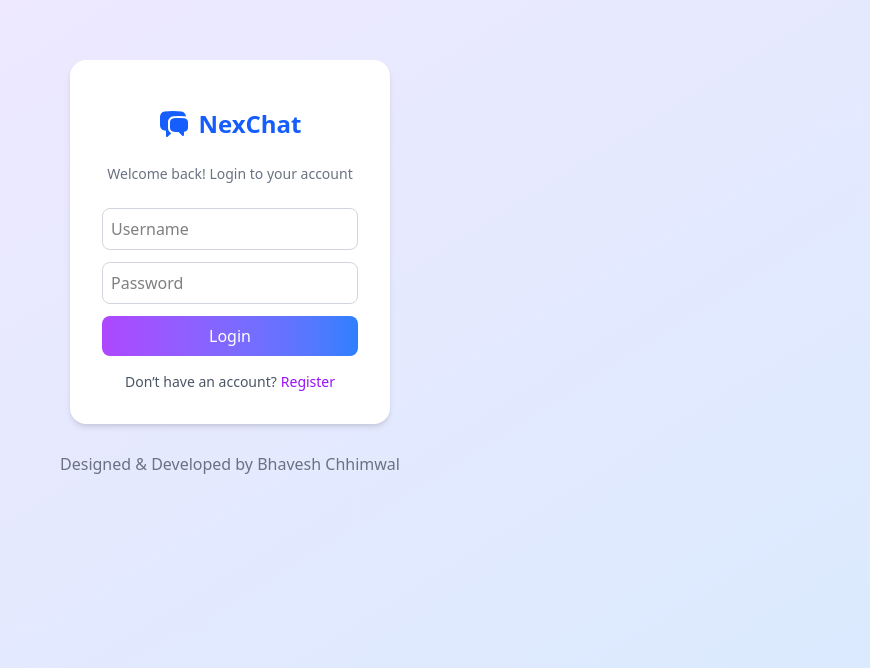
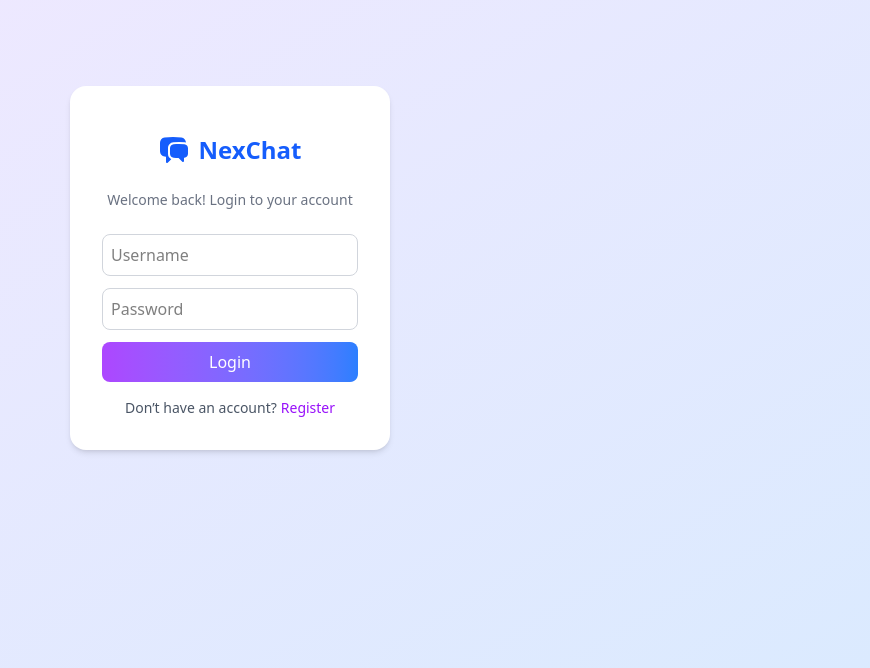
Before and after one commit to bhaveshchhimwal/NexChat, a React (Vite) app in the folder client/: page / in a window 1280 px wide. Shown: the part 132-800 px from the top of the page, without its empty margins (410-1280 px from the left). Built offline with nearby package versions, Linux system fonts and the light colour scheme; no server answers.

Commit message:
UI Update

```diff
--- a/client/src/components/auth/RegisterAndLoginForm.jsx
+++ b/client/src/components/auth/RegisterAndLoginForm.jsx
@@ -120,10 +120,6 @@ const url = `${baseUrl}/user/${endpoint}`;
           )}
         </div>
       </div>
-
-      <footer className="mt-7 text-xm text-gray-500">
-        Designed & Developed by Bhavesh Chhimwal
-      </footer>
     </div>
   );
 }
```
